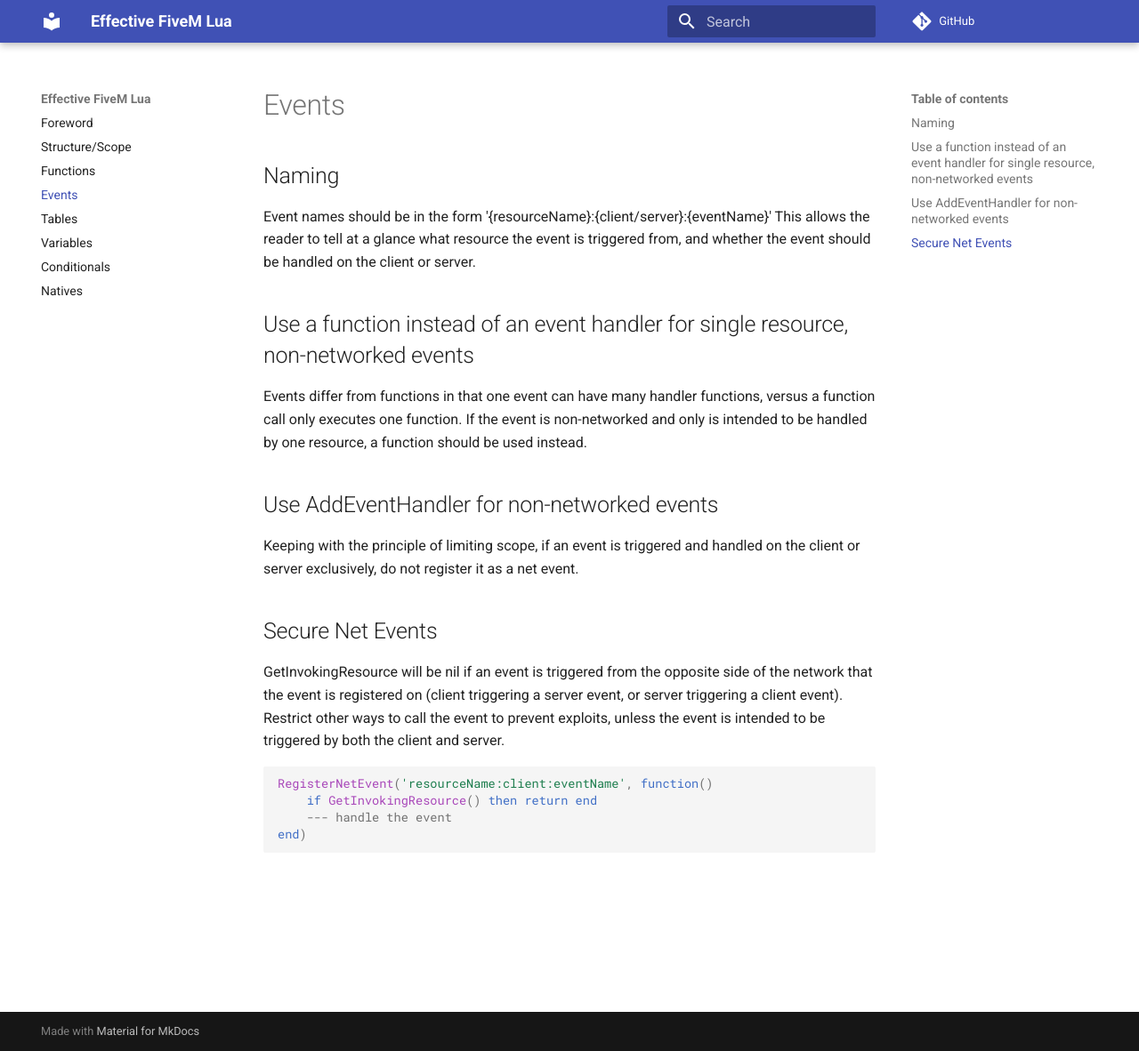
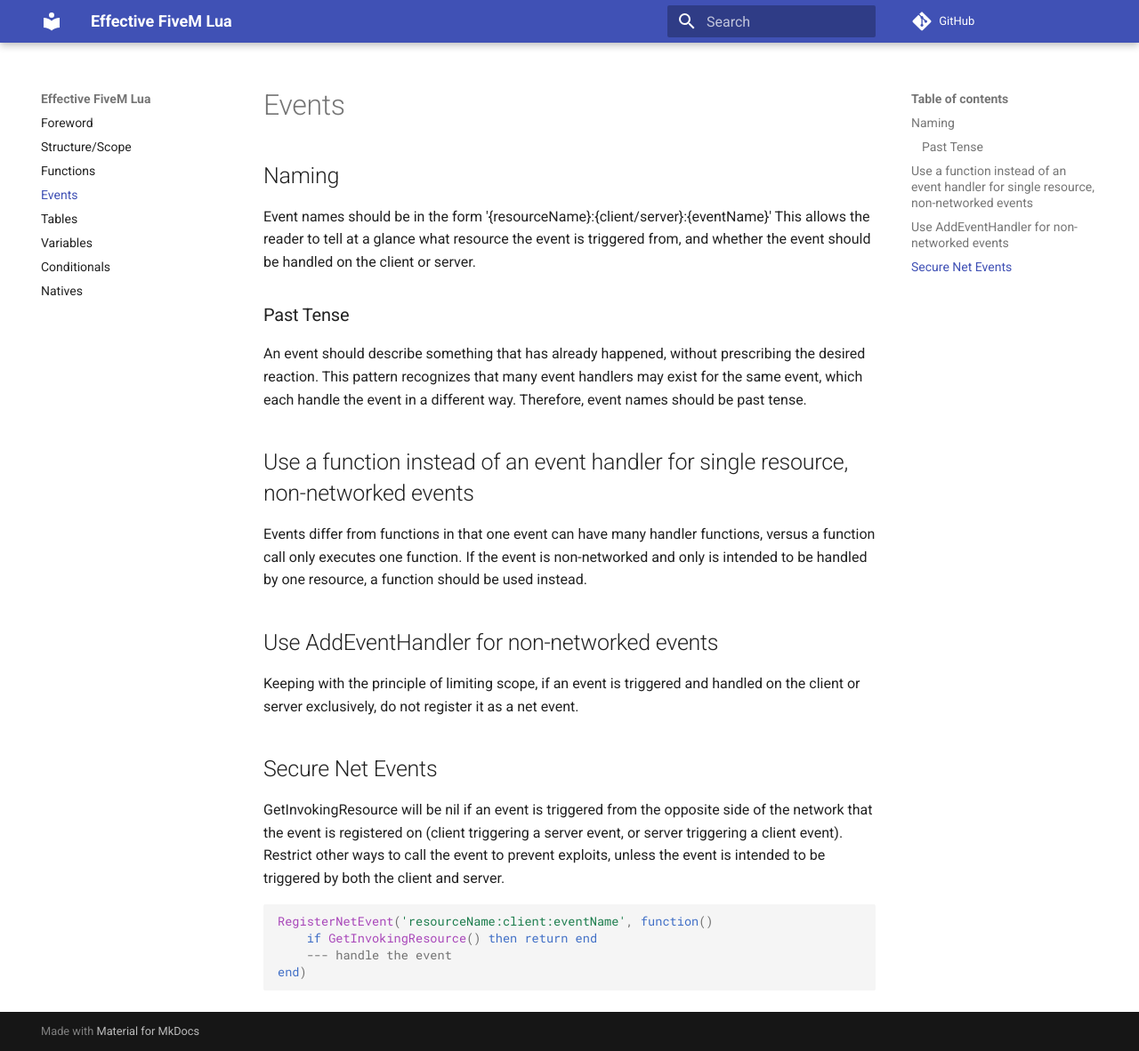
Before and after one commit to Manason/effective-fivem-lua, an MkDocs documentation site: the page built from docs/events.md, in a window 1280 px wide and 1182 px high. Shown: the whole window at 89% size. Built offline with MkDocs 1.6.1 and Material for MkDocs 9.7.7, drawn with Linux system fonts in a browser that asks for light colours; comment, search, counter and statistics services are not loaded.

Commit message:
event names past tense

```diff
--- a/docs/events.md
+++ b/docs/events.md
@@ -3,6 +3,9 @@
 ## Naming
 Event names should be in the form '{resourceName}:{client/server}:{eventName}'
 This allows the reader to tell at a glance what resource the event is triggered from, and whether the event should be handled on the client or server.
+
+### Past Tense
+An event should describe something that has already happened, without prescribing the desired reaction. This pattern recognizes that many event handlers may exist for the same event, which each handle the event in a different way. Therefore, event names should be past tense.
 
 ## Use a function instead of an event handler for single resource, non-networked events
 Events differ from functions in that one event can have many handler functions, versus a function call only executes one function. If the event is non-networked and only is intended to be handled by one resource, a function should be used instead.
```
